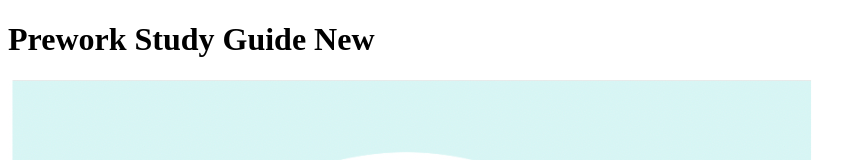
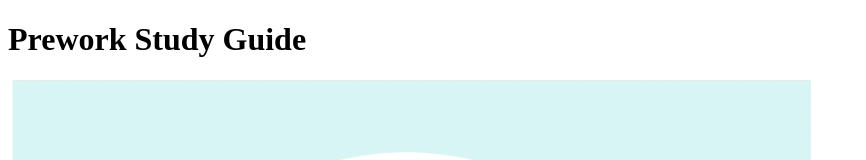
Before and after one commit to michaelolumidedavids/pre-work-guide, a plain HTML site: page index.html in a window 1280 px wide. Shown: the top 160 px of the page, without its empty margins (0-866 px from the left). Drawn offline with Linux system fonts and the light colour scheme.

Commit message:
edited prework header and added New@

```diff
--- a/index.html
+++ b/index.html
@@ -4,11 +4,11 @@
     <meta charset="UTF-8" />
     <meta http-equiv="X-UA-Compatible" content="IE=edge" />
     <meta name="viewport" content="width=device-width, initial-scale=1.0" />
-    <title>Prework Study Guide</title>
+    <title>Prework Study Guide - Michael Davids</title>
   </head>
   <body>
     <header id="top">
-      <h1>Prework Study Guide New</h1>
+      <h1>Prework Study Guide</h1>
       <img src="./assets/bowtie-cat.png" alt="Profile image of cat wearing a bow tie." />
     </header>
     <main>
```
